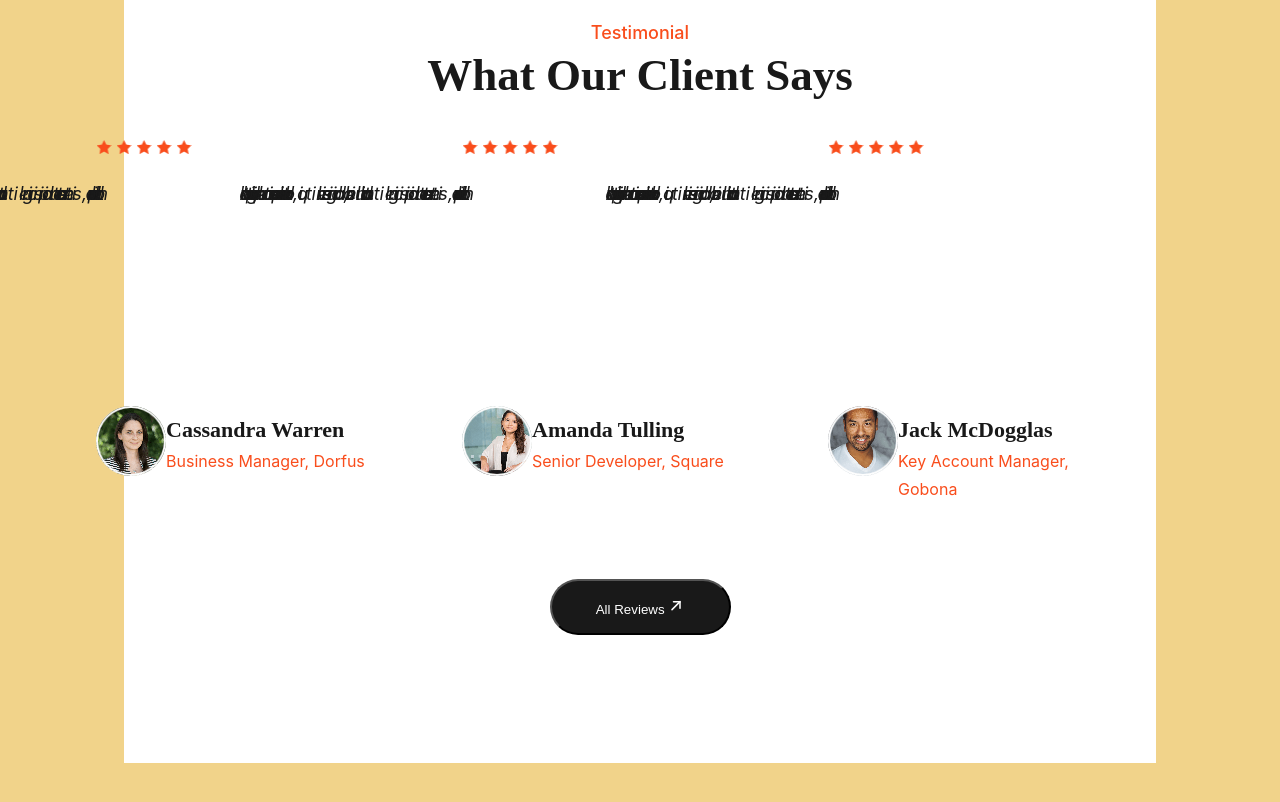
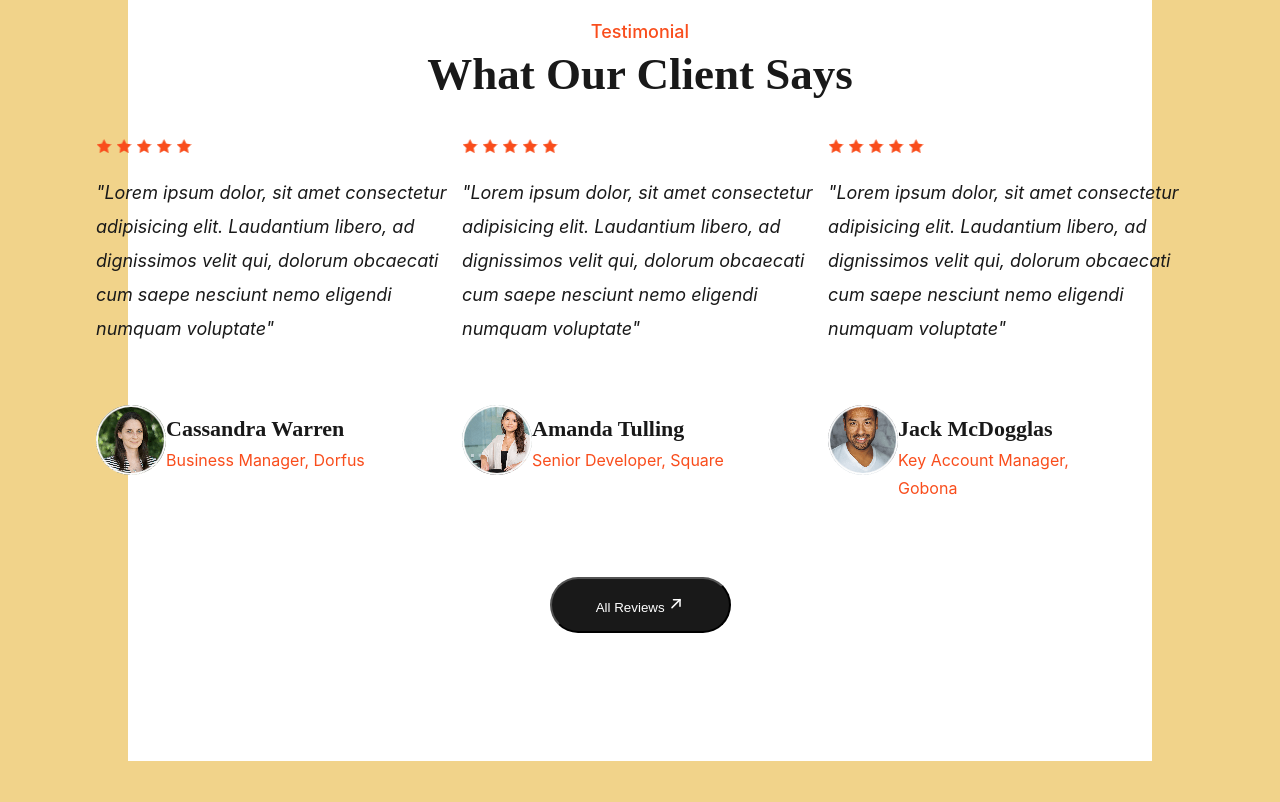
Before and after one commit to Markusloka/HtmlCssAssignment, a plain HTML site: page index.html in a window 1280 px wide. Shown: the part 6313-7115 px from the top of the page. Drawn offline with Linux system fonts and the light colour scheme.

Commit message:
small fixes

```diff
--- a/styles.css
+++ b/styles.css
@@ -665,6 +665,7 @@ body {
 .Team {
   display: flex;
   flex-direction: column;
+  width: 100%;
   height: 1964px;
   background: rgba(240, 208, 130, 0.93);
 }
@@ -838,7 +839,6 @@ body {
   line-height: 34px;
   font-style: italic;
   text-align: left;
-  letter-spacing: -10px;
   color: #191919;
 }
 
```
